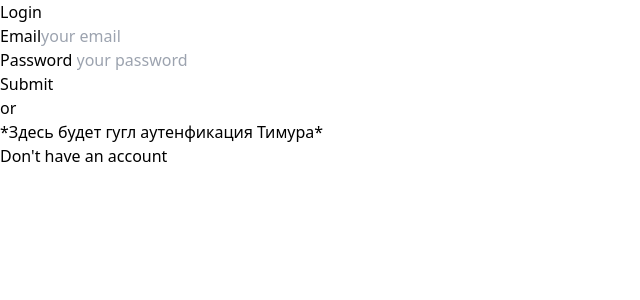
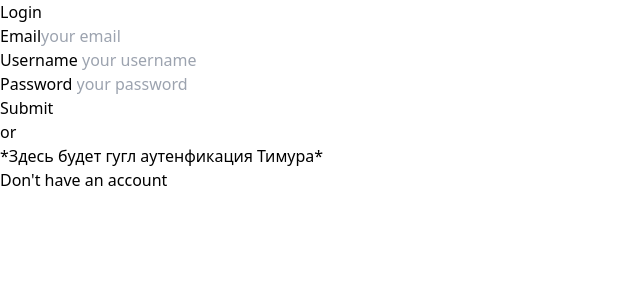
Before and after one commit to psychiatry-spa/frontend, a React (Vite) app: page /login in a window 1280 px wide. Shown: the top 300 px of the page, without its empty margins (0-640 px from the left). Built offline with nearby package versions, Linux system fonts and the light colour scheme.

Commit message:
Added username

```diff
--- a/src/components/LoginForm.tsx
+++ b/src/components/LoginForm.tsx
@@ -5,6 +5,7 @@ import apiClient from "../services/api-client";
 const LoginForm = () => {
   const [formData, setFormData] = useState({
     email: "",
+    username: "",
     password: "",
   });
 
@@ -53,6 +54,17 @@ const LoginForm = () => {
         />
       </div>
       <div className="mx-auto w-64 block">
+        <label className="block mt-5 mb-2">Username </label>
+        <input
+          className="border-b pl-2 p-1 w-64  h-8 outline-none"
+          type="text"
+          name="username"
+          value={formData.username}
+          onChange={handleChange}
+          placeholder="your username"
+        />
+      </div>
+      <div className="mx-auto w-64 block">
         <label className="block mt-5 mb-2">Password </label>
         <input
           className="border-b pl-2 p-1 w-64  h-8 outline-none"
```
